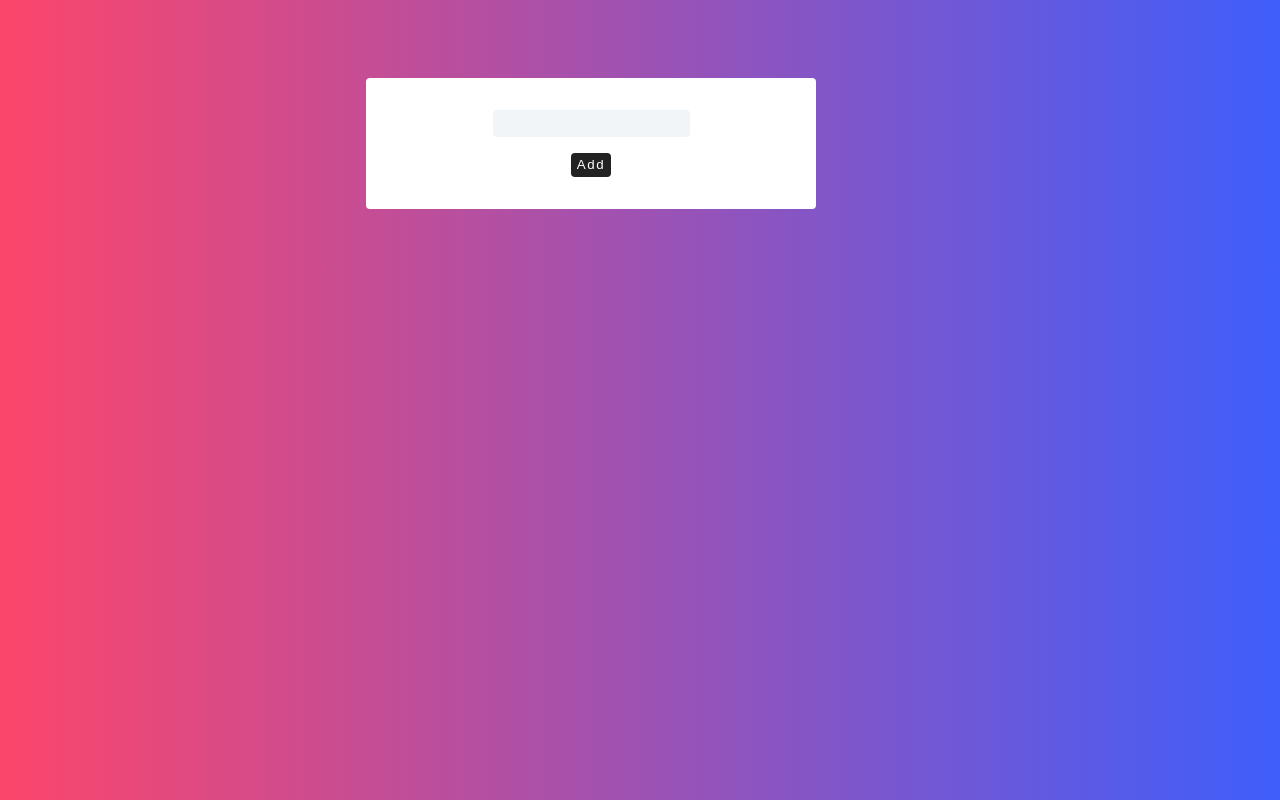
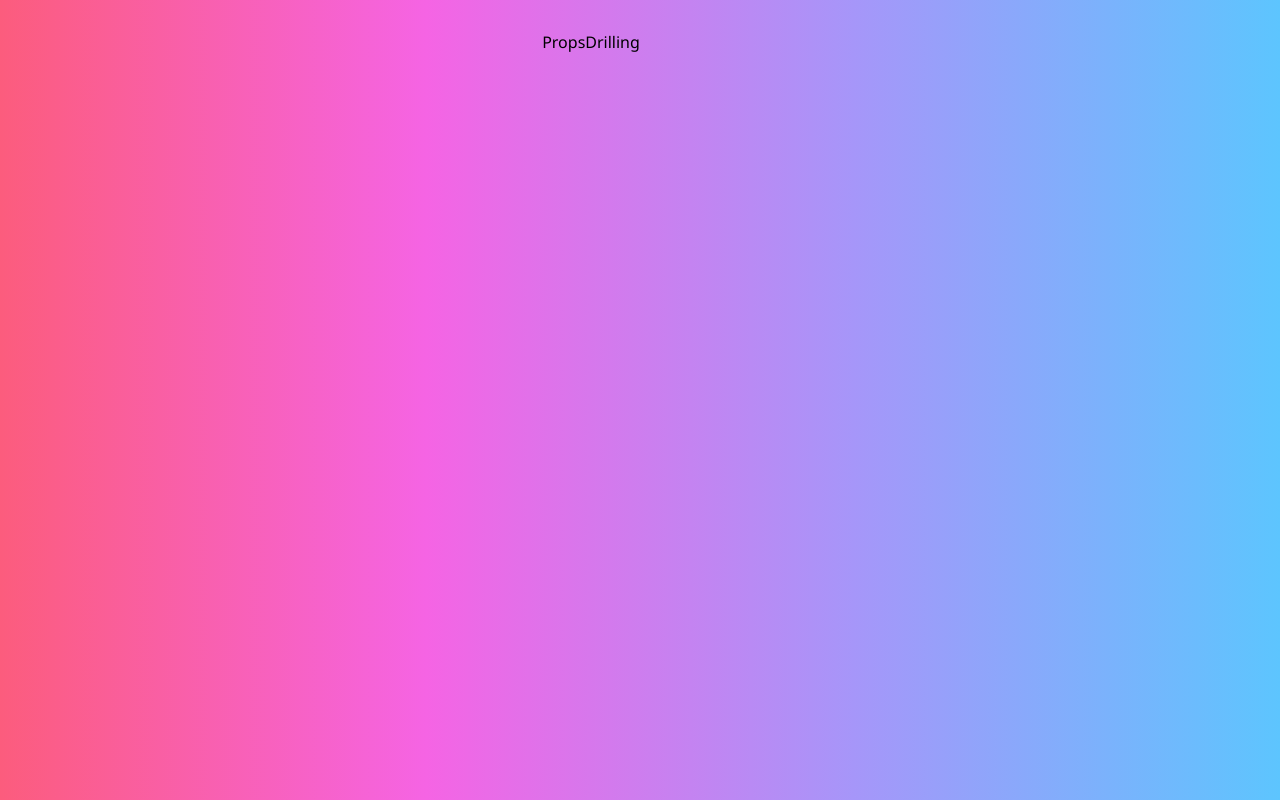
Before and after one commit to javokhirbekkhaydarov/reactlesson, a React (Create React App) app in the folder my-test/: page / in a window 1280 px wide. Built offline with nearby package versions, Linux system fonts and the light colour scheme.

Commit message:
added PropsDrilling

```diff
--- a/my-test/src/App.js
+++ b/my-test/src/App.js
@@ -1,13 +1,11 @@
 import "./App.css";
-
-import UseReducer from "./components/UseReducer/UseReducer";
+import PropsDrilling from "./components/PropsDrilling/PropsDrilling";
 
 function App() {
-
   return (
     <div className="container">
-      <UseReducer />
 
+      <PropsDrilling />
     </div>
   );
 }
--- /dev/null
+++ b/my-test/src/components/PropsDrilling/PropsDrilling.jsx
@@ -0,0 +1,17 @@
+import React, { useState } from "react";
+
+import { data } from "../../Data";
+
+const PropsDrilling = () => {
+  const [people, setPeople] = useState(data);
+  return <div>PropsDrilling</div>;
+};
+const List = () => {
+    return (
+        <>
+
+        </>
+    )
+}
+
+export default PropsDrilling;
--- a/my-test/src/index.css
+++ b/my-test/src/index.css
@@ -85,16 +85,20 @@ body {
 
   line-height: 1.5;
   font-size: 0.875rem;
-  background: #fc466b; /* fallback for old browsers */
+  background: #fc5c7d; /* fallback for old browsers */
   background: -webkit-linear-gradient(
     to left,
-    #3f5efb,
-    #fc466b
+    #5dc5fe,
+    #a696f9,
+    #f564e4,
+    #fc5c7d
   ); /* Chrome 10-25, Safari 5.1-6 */
   background: linear-gradient(
     to left,
-    #3f5efb,
-    #fc466b
+    #5dc5fe,
+    #a696f9,
+    #f564e4,
+    #fc5c7d
   ); /* W3C, IE 10+/ Edge, Firefox 16+, Chrome 26+, Opera 12+, Safari 7+ */
 }
 ul {
```
Also changed, not shown: my-test/src/Data.js (renamed from my-test/src/components/useStateAdvanced/Data.js).
